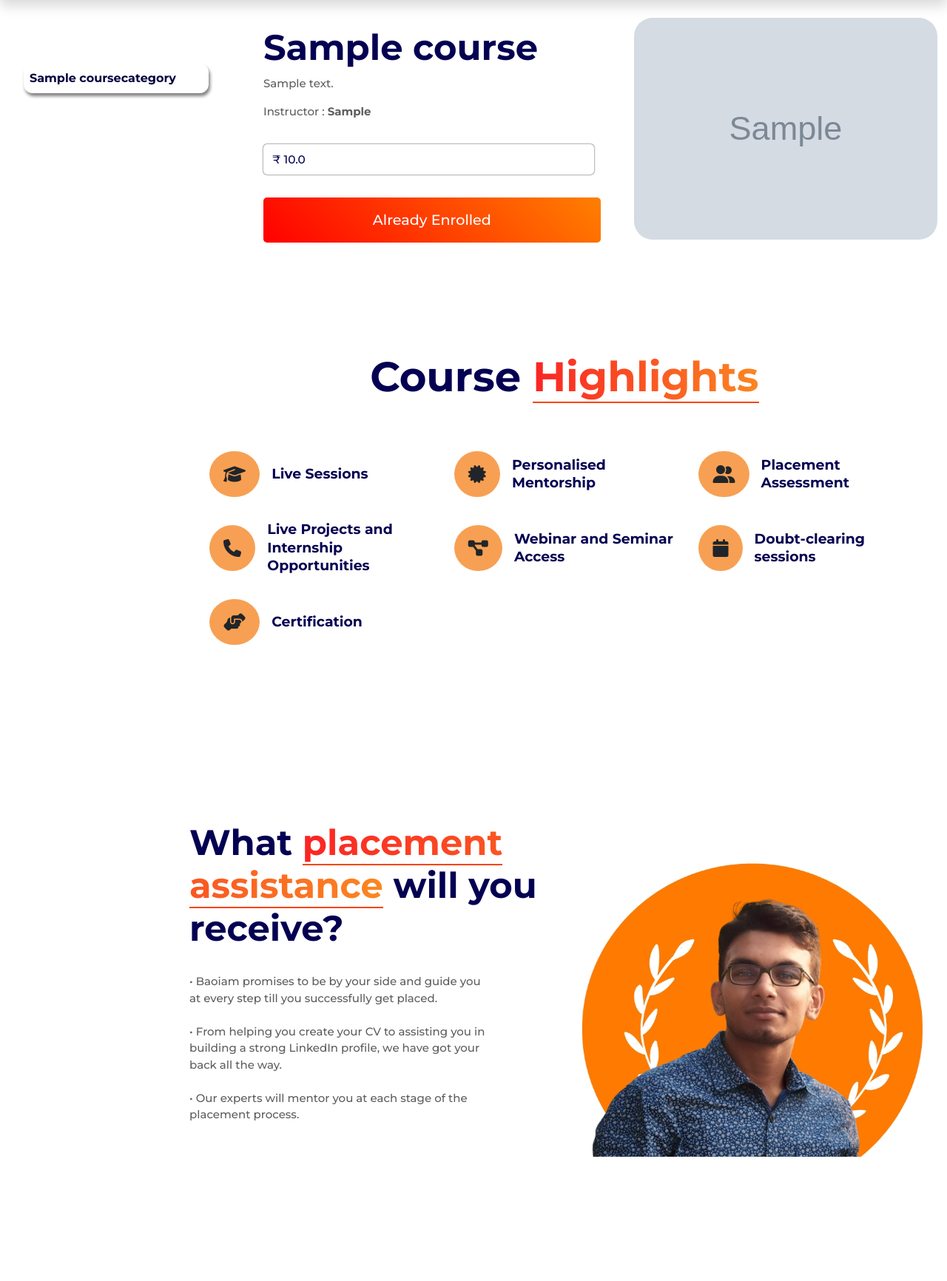
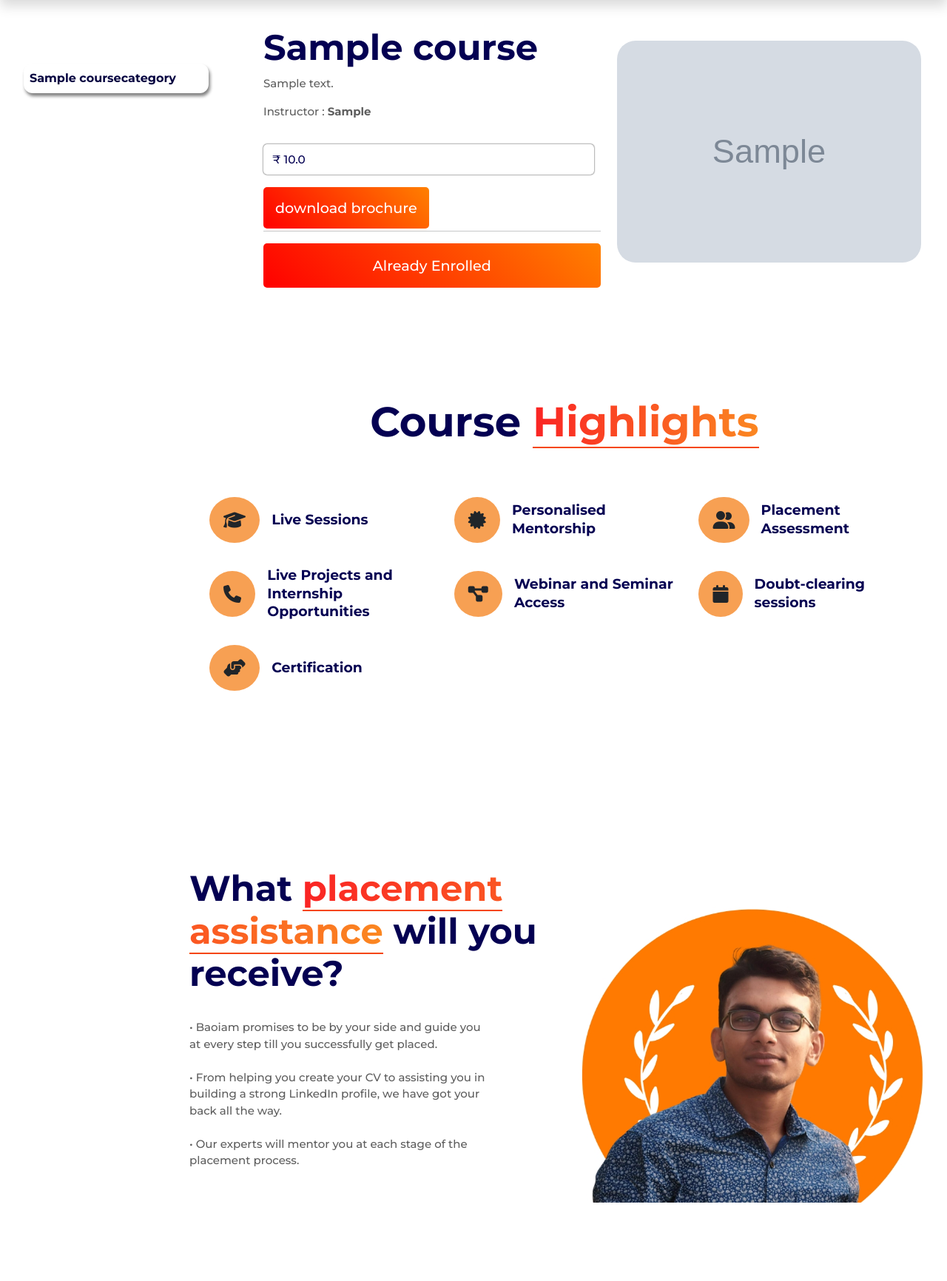
Before and after one commit to dhruv37502005/Baiom_Backend, a Django app: page /course/categories/1/ in a window 1280 px wide. Shown: the part 80-1812 px from the top of the page at 74% size. Run offline with Django 4.2, Linux system fonts and the light colour scheme; a user stored in the database is signed in; tables that the repository leaves empty hold one stand-in row (values such as "Sample post"); grey boxes marked "Sample" are stand-in pictures; some libraries are stand-ins or nearby versions.

Commit message:
changed course.html

```diff
--- a/templates/course.html
+++ b/templates/course.html
@@ -60,6 +60,10 @@
         <button class="offer">
          ₹ {{course.price}}
         </button>
+        <a href="{% url 'course:brochure_download' id=course.id %}"class="btn-enroll">
+          download brochure
+        </a>
+        <hr>
         {% if course in enrolled_courses %}
         <button class="btn-enroll">
           Already Enrolled
@@ -79,6 +83,8 @@
                 {% else %}
                 <p>No image available</p>
                 {% endif %}
+      </div>
+      <div>
       </div>
     </section>
     {% endfor %}
```
